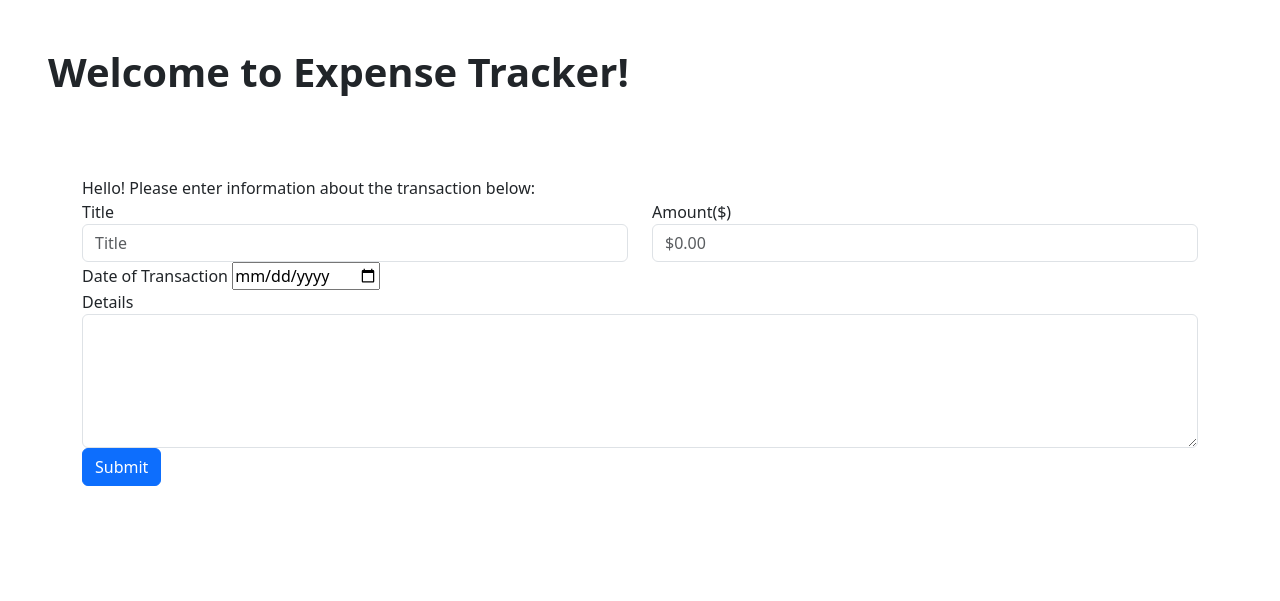
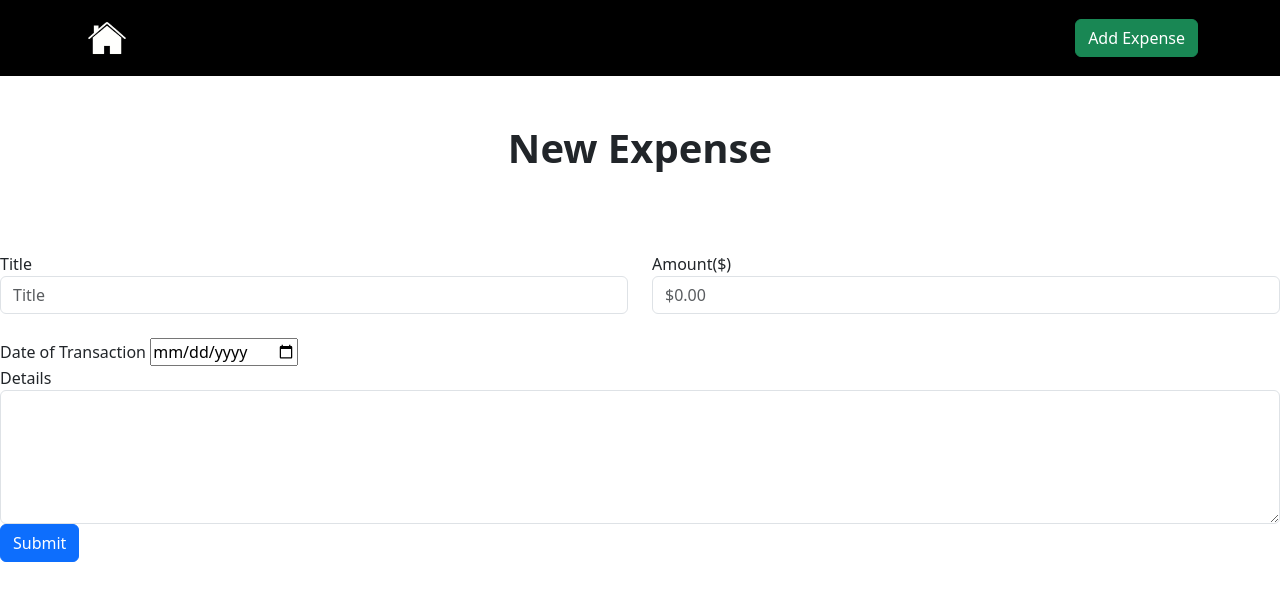
Before and after one commit to Marinestarter/ExpenseTrackerProject, a Flask app: page /transaction_form in a window 1280 px wide. Shown: the top 601 px of the page. Run offline with Flask 3, Linux system fonts and the light colour scheme.

Commit message:
base template added, as well as modal functionality added for new transaction entry

```diff
--- a/app.py
+++ b/app.py
@@ -1,4 +1,5 @@
 import flask
+import models
 from flask import Flask, request, redirect, url_for
 from datetime import datetime, timezone
 import sqlalchemy
@@ -13,7 +14,7 @@ db = SQLAlchemy(app)
 
 class Expenses(db.Model):
     id = db.Column(db.Integer, primary_key=True)
-    name = db.Column(   db.String(50), nullable=False)
+    name = db.Column(db.String(50), nullable=False)
     amount = db.Column(db.Float, nullable=False)
     date = db.Column(db.Date, nullable=False)
     explanation = db.Column(db.Text, nullable=True)
@@ -26,10 +27,6 @@ class Expenses(db.Model):
         else:
             self.date = datetime.utcnow()  # Default to current time
         self.explanation = explanation
-
-
-with app.app_context():
-    db.create_all()
 
 
 @app.route('/', methods=['GET', 'POST'])
@@ -45,25 +42,21 @@ def new_transaction():
 
 @app.route('/add_transaction', methods=['POST'])
 def add_transaction_handler():
-    id = 1
     name = request.form['title']
     amount = request.form['amount']
-    date_str = request.form.get('date')
-    explanation = request.form.get('explanation', 'default_explanation')
+    date_str = request.form['date']
+    explanation = request.form.get('explanation', '')
 
     date = datetime.strptime(date_str, '%Y-%m-%d').date()
 
-    print(f"Name: {name}, Amount: {amount}, Date: {date}, Explanation: {explanation}")
     new_expense = Expenses(name=name, amount=amount, date=date, explanation=explanation)
     db.session.add(new_expense)
     db.session.commit()
 
-    return redirect(url_for('new_transaction'))
-
-
 @app.route('/transaction_record')
 def transaction_record():
-    expenses = Expenses.query.all()
+    page = request.args.get('page', 1, type=int)
+    expenses = Expenses.query.order_by(Expenses.date.desc()).paginate(page=page, per_page=10)
     return flask.render_template('transaction_list.html', expenses=expenses)
 
 
--- /dev/null
+++ b/templates/base.html
@@ -0,0 +1,15 @@
+<!DOCTYPE html>
+<html lang="en">
+<head>
+    <meta charset="UTF-8">
+<link href="https://cdn.jsdelivr.net/npm/bootstrap@5.3.3/dist/css/bootstrap.min.css" rel="stylesheet" integrity="sha384-QWTKZyjpPEjISv5WaRU9OFeRpok6YctnYmDr5pNlyT2bRjXh0JMhjY6hW+ALEwIH" crossorigin="anonymous">
+<script src="https://cdn.jsdelivr.net/npm/bootstrap@5.3.3/dist/js/bootstrap.bundle.min.js" integrity="sha384-YvpcrYf0tY3lHB60NNkmXc5s9fDVZLESaAA55NDzOxhy9GkcIdslK1eN7N6jIeHz" crossorigin="anonymous"></script>
+    {% include 'navbar.html' %}
+    <title>{% block title %} {% endblock %}</title>
+</head>
+<body>
+{% block body %}
+
+{% endblock %}
+</body>
+</html>
--- /dev/null
+++ b/templates/navbar.html
@@ -0,0 +1,57 @@
+<nav class="navbar navbar-expand-lg navbar-light bg-black">
+    <div class="container">
+        <a class="navbar-brand" href="{{ url_for('dashboard') }}">
+            <img src="{{ url_for('static', filename='homeblack.jpg') }}" width="50" height="50" class="d-inline-block align-text top" alt="home">
+        </a>
+        <ul class="navbar-nav">
+            <li class="nav-item">
+                <button class="btn btn-success" data-bs-toggle="modal" data-bs-target="#insert_modal">Add Expense</button>
+            </li>
+        </ul>
+    </div>
+
+</nav>
+
+<div id="insert_modal" class="modal fade" role="dialog">
+    <div class="modal-dialog">
+        <div class="modal-content">
+            <div class="modal-header">
+                <h3 class="modal-title">Add Expense</h3>
+            </div>
+            <div class="modal-body">
+
+                <form action='/add_transaction' method="POST">
+
+
+                    <div class="form-group">
+                        <label for="title">Title:</label>
+                        <input type="text" class="form-control" id=title name="title" required>
+                    </div>
+
+
+                    <div class="form-group">
+                        <label for="amount">Amount($):</label>
+                        <input type="number" class="form-control" id="amount" name="amount" required>
+                    </div>
+
+                    <div class="form-group">
+                        <label for="date">Date:</label>
+                        <input type="date" class="form-control" id="date" name="date" required>
+                    </div>
+
+                    <div class="form-group">
+                        <label for="explanation">Explanation:</label>
+                        <textarea class="form-control" rows="5" id="explanation" name="explanation"></textarea>
+                    </div>
+                    <div class="form-group">
+                        <button class="btn btn-primary mt-4" type="submit">Add Expense</button>
+                    </div>
+
+                </form>
+                <div class="modal-footer">
+                    <button type="button" class="btn btn-secondary" data-bs-dismiss="modal">Close</button>
+                </div>
+            </div>
+        </div>
+    </div>
+</div>
--- a/templates/transaction_form.html
+++ b/templates/transaction_form.html
@@ -1,17 +1,13 @@
-    <!doctype html>
-    <html>
-    <head>
-        <title>Home</title>
-        <link href="https://cdn.jsdelivr.net/npm/bootstrap@5.3.3/dist/css/bootstrap.min.css" rel="stylesheet"
-              integrity="sha384-QWTKZyjpPEjISv5WaRU9OFeRpok6YctnYmDr5pNlyT2bRjXh0JMhjY6hW+ALEwIH" crossorigin="anonymous">
-    </head>
-    <body>
+{% extends 'base.html' %}
+
+{% block title %}New Expense{% endblock %}
+
+{% block body %}
     <div class="p-5 mb-4 bg-custom-indigo-element rounded-3">
-        <h1><b>Welcome to Expense Tracker!</b></h1>
+        <h1 align="center"><b>New Expense</b></h1>
     </div>
-    <div class="container">
-        Hello! Please enter information about the transaction below:
 
+    <div>
         <form method="POST" action="/add_transaction">
             <div class="row">
                 <div class="col">
@@ -21,7 +17,8 @@
                 </div>
                 <div class="col">
                     <label for="amount">Amount($) </label><br>
-                    <input type="number" class="form-control" id="amount" placeholder="$0.00" name="amount" required>
+                    <input type="number" class="form-control" id="amount" placeholder="$0.00" name="amount"
+                           required><br>
                 </div>
             </div>
             <div>
@@ -33,7 +30,8 @@
                 <textarea class="form-control" rows="5" id="explanation" name="explanation"></textarea>
                 <button type="submit" class="btn btn-primary">Submit</button>
             </div>
+
+
         </form>
     </div>
-    </body>
-    </html>
+{% endblock %}
```
Also changed, not shown: models.py (added, +15 -0 lines), templates/dashboard.html (+8 -14 lines), templates/transaction_list.html (+12 -12 lines), instance/expenses.db, static/home.png (added), static/homeblack.jpg (added).
